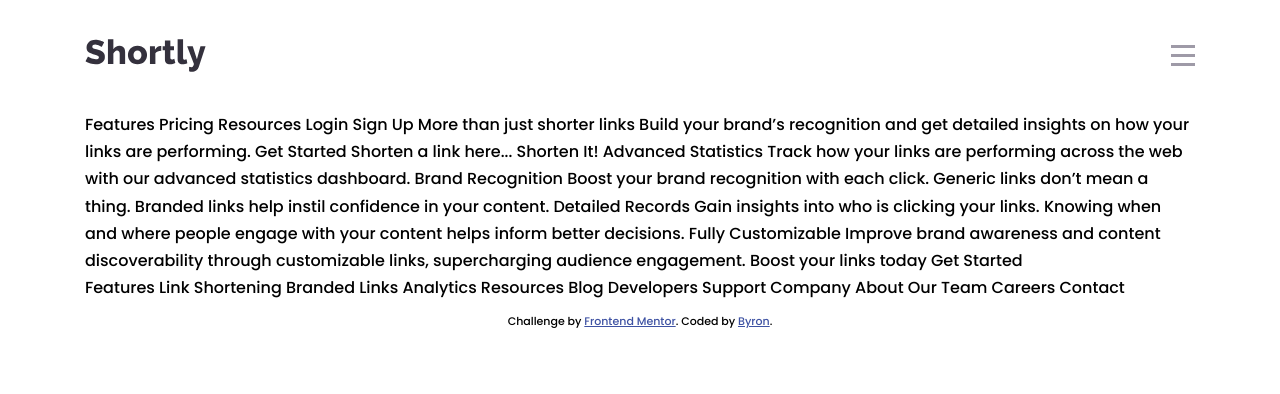
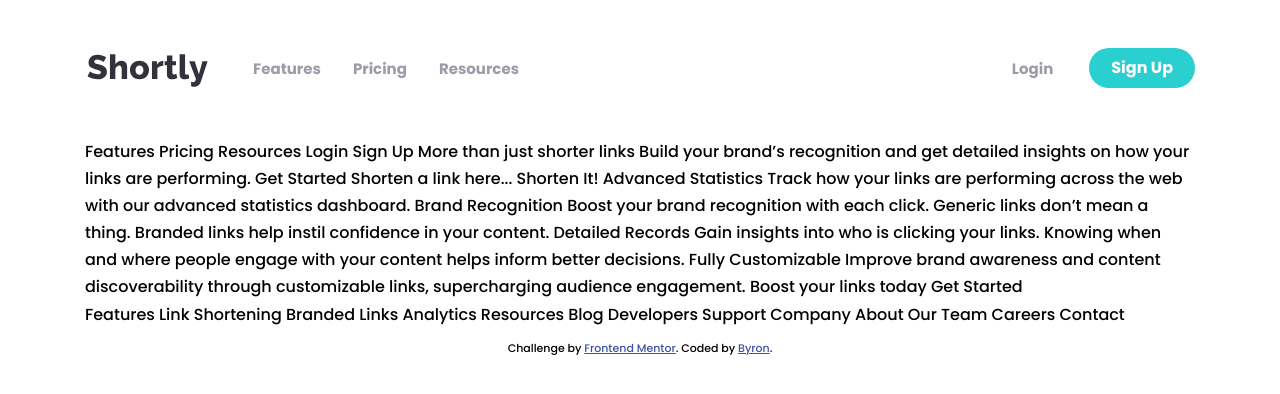
Before and after one commit to byronbyron/url-shortening-api, a website: page index.html in a window 1280 px wide. Drawn offline with Linux system fonts and the light colour scheme.

Commit message:
Add styles for desktop navigation

```diff
--- a/index.html
+++ b/index.html
@@ -29,14 +29,14 @@
 
         <div class="header__nav-collapse" id="NavCollapse">
           <ul class="header__nav">
-            <li><a href="#">Features</a></li>
-            <li><a href="#">Pricing</a></li>
-            <li><a href="#">Resources</a></li>
+            <li><a href="#" class="header__nav-link">Features</a></li>
+            <li><a href="#" class="header__nav-link">Pricing</a></li>
+            <li><a href="#" class="header__nav-link">Resources</a></li>
           </ul>
 
           <ul class="header__nav header__nav--secondary">
-            <li><a href="#">Login</a></li>
-            <li><a href="#" class="header__nav-cta">Sign Up</a></li>
+            <li><a href="#" class="header__nav-link">Login</a></li>
+            <li><a href="#" class="btn-pill--small">Sign Up</a></li>
           </ul>
         </div>
       </nav>
--- /dev/null
+++ b/src/scss/components/_buttons.scss
@@ -0,0 +1,25 @@
+.btn-pill--small {
+    font-weight: 700;
+    line-height: 1.5;
+    display: inline-block;
+    width: 100%;
+    text-align: center;
+    padding: 0.5rem 1.375rem;
+    color: var(--white);
+    background-color: var(--cyan);
+    border-radius: 48px;
+    text-decoration: none;
+    transition: background 0.15s;
+
+    &:hover,
+    &:focus {
+        background-color: hsl(180, 66%, 69%);
+    }
+}
+
+.header__nav-cta {
+    margin-top: 0;
+    line-height: normal;
+    height: auto;
+    padding: 0.5rem 1.5rem;
+}
--- a/src/scss/components/_hamburger.scss
+++ b/src/scss/components/_hamburger.scss
@@ -59,3 +59,9 @@
 .active .hamburger-inner::after {
     transform: translate3d(0,-18px,0) rotate(-90deg);
 }
+
+@media (min-width: 991px) {
+    .hamburger {
+        display: none;
+    }
+}
--- a/src/scss/components/_header.scss
+++ b/src/scss/components/_header.scss
@@ -39,8 +39,9 @@
     list-style: none;
     padding-left: 0;
     margin: 0;
+}
 
-    a {
+.header__nav-link {
     font-size: 1.125rem;
     font-weight: 700;
     color: var(--white);
@@ -50,19 +51,73 @@
     text-align: center;
 }
 
+.header__nav--secondary {
+    border-top: 1px solid rgba(255, 255, 255, 0.1);
+    margin-top: 0.75rem;
+    padding-top: 0.75rem;
 
-    .header__nav-cta {
-        line-height: 48px;
-        height: 48px;
+    li:last-child {
+        margin-top: 0.75rem;
+    }
+}
+
+@media (max-width: 992px) {
+    .header__nav--secondary .btn-pill--small {
+        padding-top: 0.75rem;
+        padding-bottom: 0.75rem;
+    }
+}
+
+@media (min-width: 991px) {
+    .header__navbar {
+        padding-top: 3rem;
+        padding-bottom: 3rem;
+    }
+
+    .header__logo {
+        margin-right: 1.8125rem;
+        margin-top: 3px;
+        padding-left: 2px;
+    }
+
+    .header__nav-collapse {
+        position: static;
         padding: 0;
-        margin-top: 0.75rem;
-        background-color: var(--cyan);
-        border-radius: 48px;
+        background: none;
+        border-radius: 0;
+        visibility: visible;
+        opacity: 1;
+        transform: none;
+        display: flex;
+    }
+
+    .header__nav {
+        display: flex;
+    }
+
+    .header__nav-link {
+        font-size: 0.9375rem;
+        padding: 0.5rem 1rem;
+        color: var(--gray);
+        transition: color 0.15s;
+
+        &:hover,
+        &:focus {
+            color: var(--dark);
         }
     }
 
     .header__nav--secondary {
-    border-top: 1px solid rgba(255, 255, 255, 0.1);
-    margin-top: 0.75rem;
-    padding-top: 0.75rem;
+        border: 0;
+        margin: 0 0 0 auto;
+        padding-top: 0;
+
+        li {
+            margin-left: 1.25rem;
         }
+
+        li:last-child {
+            margin-top: 0;
+        }
+    }
+}
--- a/src/scss/components/all.scss
+++ b/src/scss/components/all.scss
@@ -1,3 +1,4 @@
 @import 'base';
 @import 'header';
 @import 'hamburger';
+@import 'buttons';
```
Also changed, not shown: css/app.css, 2 other files. Lines whose indentation alone changed are shown as unchanged.
